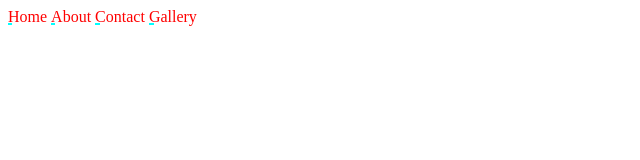
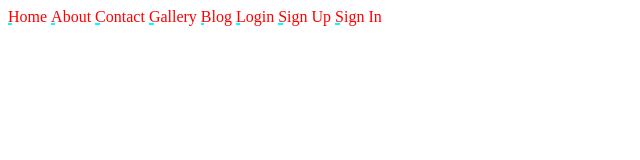
Before and after one commit to surojit-1234/practice, a plain HTML site: page css/xyz.html in a window 1280 px wide. Shown: the whole page, without its empty margins (0-640 px from the left). Drawn offline with Linux system fonts and the light colour scheme.

Commit message:
updated  all

```diff
--- a/css/xyz.html
+++ b/css/xyz.html
@@ -16,6 +16,10 @@
         <div>About</div>
         <div>Contact</div>
         <div>Gallery</div>
+        <div>Blog</div>
+        <div>Login</div>
+        <div>Sign Up</div>
+        <div>Sign In</div>
     </div>
 </body>
 </html>
```
